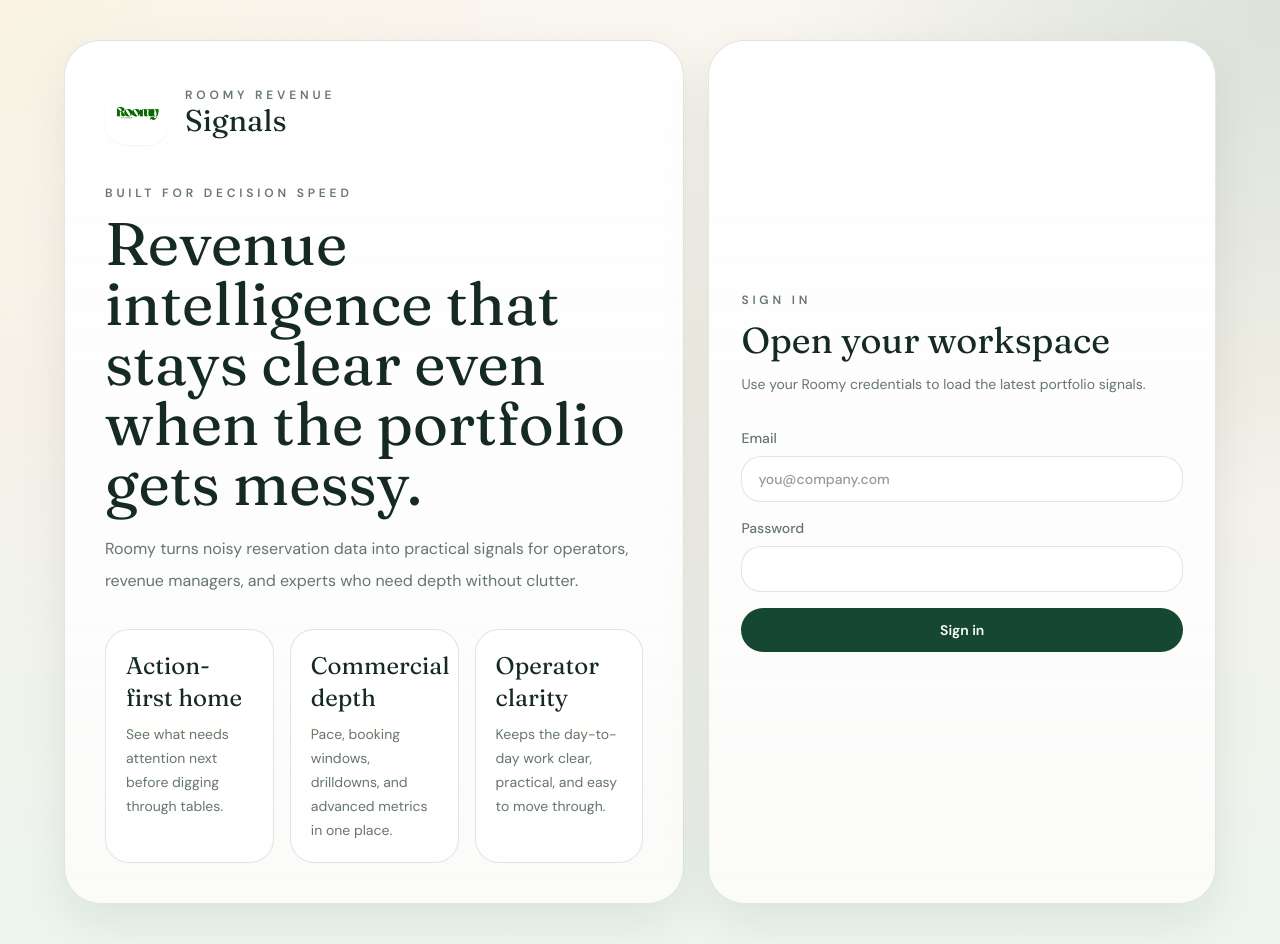
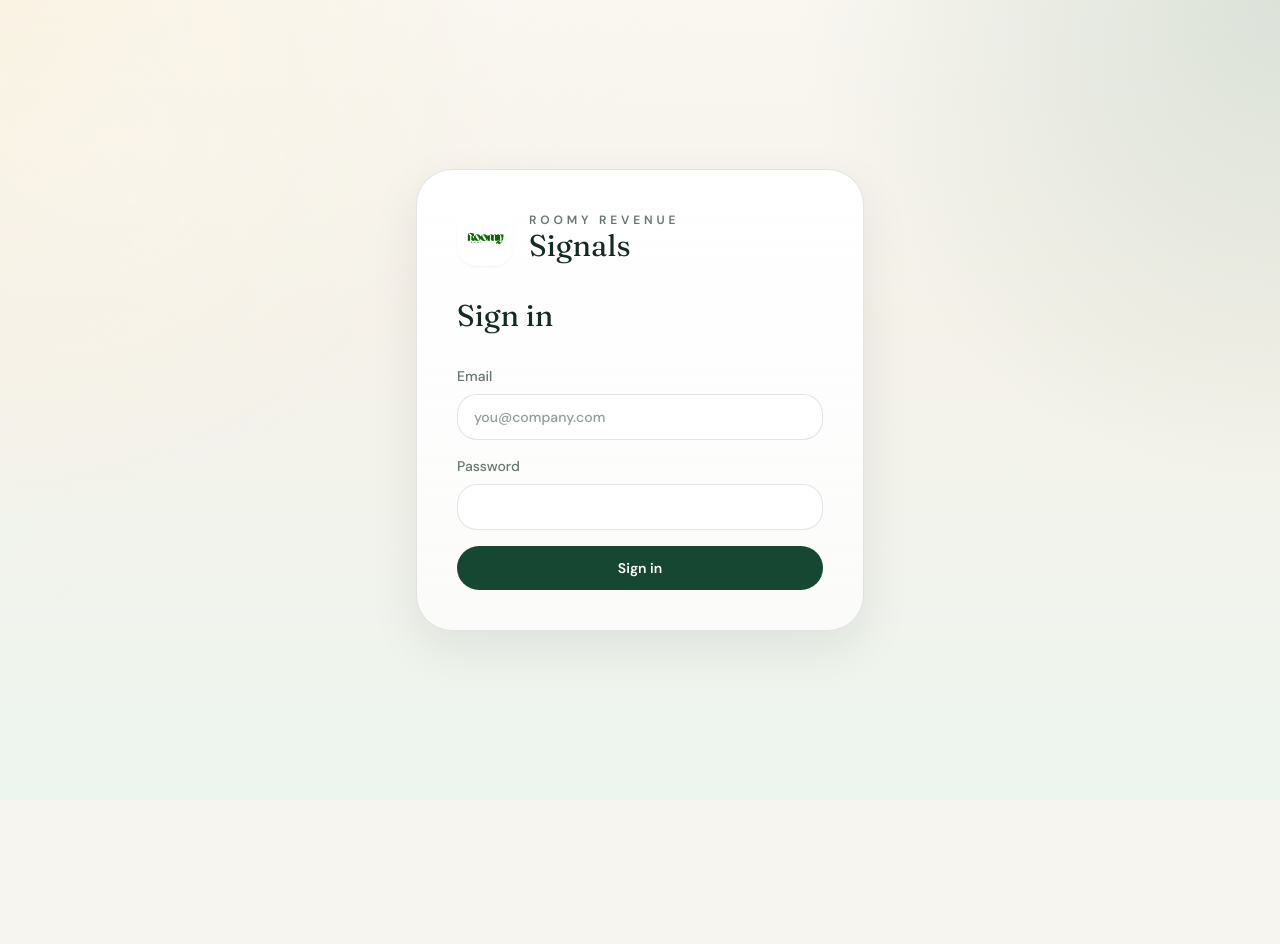
Before and after one commit to Markroomyrevenue/Signals, a Next.js app: page /login in a window 1280 px wide. After the commit the page ends 800 px from the top, so only its background shows below. Built offline with nearby package versions, Linux system fonts and the light colour scheme.

Commit message:
simplify login landing page

```diff
--- a/app/(auth)/login/page.tsx
+++ b/app/(auth)/login/page.tsx
@@ -5,78 +5,37 @@
 
 export default function LoginPage() {
   return (
-    <main className="app-shell relative min-h-screen px-5 py-10 sm:px-8">
-      <div className="mx-auto grid min-h-[calc(100vh-5rem)] max-w-6xl gap-6 xl:grid-cols-[1.1fr_0.9fr]">
+    <main className="app-shell relative flex min-h-screen items-center justify-center px-5 py-10 sm:px-8">
       <section
-          className="order-2 glass-panel rounded-[36px] border p-6 sm:p-8 lg:p-10 xl:order-1"
+        className="glass-panel w-full max-w-md rounded-[36px] border p-8 sm:p-10"
         style={{ borderColor: "var(--border)" }}
       >
         <div className="flex items-center gap-4">
-            <div className="flex h-16 w-16 items-center justify-center rounded-[22px] bg-white/90 shadow-sm">
-              <Image src={withBasePath("/logo.jpg")} alt="Roomy" width={56} height={56} className="rounded-[18px] object-cover" priority />
+          <div className="flex h-14 w-14 items-center justify-center rounded-[20px] bg-white/90 shadow-sm">
+            <Image
+              src={withBasePath("/logo.jpg")}
+              alt="Roomy"
+              width={48}
+              height={48}
+              className="rounded-[16px] object-cover"
+              priority
+            />
           </div>
           <div>
-              <p className="text-xs font-semibold uppercase tracking-[0.32em]" style={{ color: "var(--muted-text)" }}>
+            <p
+              className="text-xs font-semibold uppercase tracking-[0.32em]"
+              style={{ color: "var(--muted-text)" }}
+            >
               Roomy Revenue
             </p>
             <p className="font-display text-3xl">Signals</p>
           </div>
         </div>
 
-          <div className="mt-10 max-w-2xl">
-            <p className="text-xs font-semibold uppercase tracking-[0.32em]" style={{ color: "var(--muted-text)" }}>
-              Built For Decision Speed
-            </p>
-            <h1 className="font-display mt-3 text-5xl leading-tight text-balance sm:text-6xl">
-              Revenue intelligence that stays clear even when the portfolio gets messy.
-            </h1>
-            <p className="mt-5 max-w-xl text-base leading-8" style={{ color: "var(--muted-text)" }}>
-              Roomy turns noisy reservation data into practical signals for operators, revenue managers, and experts who need depth without clutter.
-            </p>
-          </div>
-
-          <div className="mt-8 grid gap-4 md:grid-cols-3">
-            {[
-              {
-                title: "Action-first home",
-                body: "See what needs attention next before digging through tables."
-              },
-              {
-                title: "Commercial depth",
-                body: "Pace, booking windows, drilldowns, and advanced metrics in one place."
-              },
-              {
-                title: "Operator clarity",
-                body: "Keeps the day-to-day work clear, practical, and easy to move through."
-              }
-            ].map((item) => (
-              <div key={item.title} className="rounded-[24px] border bg-white/75 p-5" style={{ borderColor: "var(--border)" }}>
-                <p className="font-display text-2xl">{item.title}</p>
-                <p className="mt-2 text-sm leading-6" style={{ color: "var(--muted-text)" }}>
-                  {item.body}
-                </p>
-              </div>
-            ))}
-          </div>
-        </section>
-
-        <section
-          className="order-1 glass-panel flex items-center rounded-[36px] border p-6 sm:p-8 xl:order-2"
-          style={{ borderColor: "var(--border)" }}
-        >
-          <div className="w-full">
-            <p className="text-xs font-semibold uppercase tracking-[0.32em]" style={{ color: "var(--muted-text)" }}>
-              Sign In
-            </p>
-            <h2 className="font-display mt-3 text-4xl">Open your workspace</h2>
-            <p className="mt-3 text-sm leading-6" style={{ color: "var(--muted-text)" }}>
-              Use your Roomy credentials to load the latest portfolio signals.
-            </p>
+        <h1 className="font-display mt-8 text-3xl">Sign in</h1>
 
         <LoginForm />
-          </div>
       </section>
-      </div>
     </main>
   );
 }
```
Lines whose indentation alone changed are shown as unchanged.
